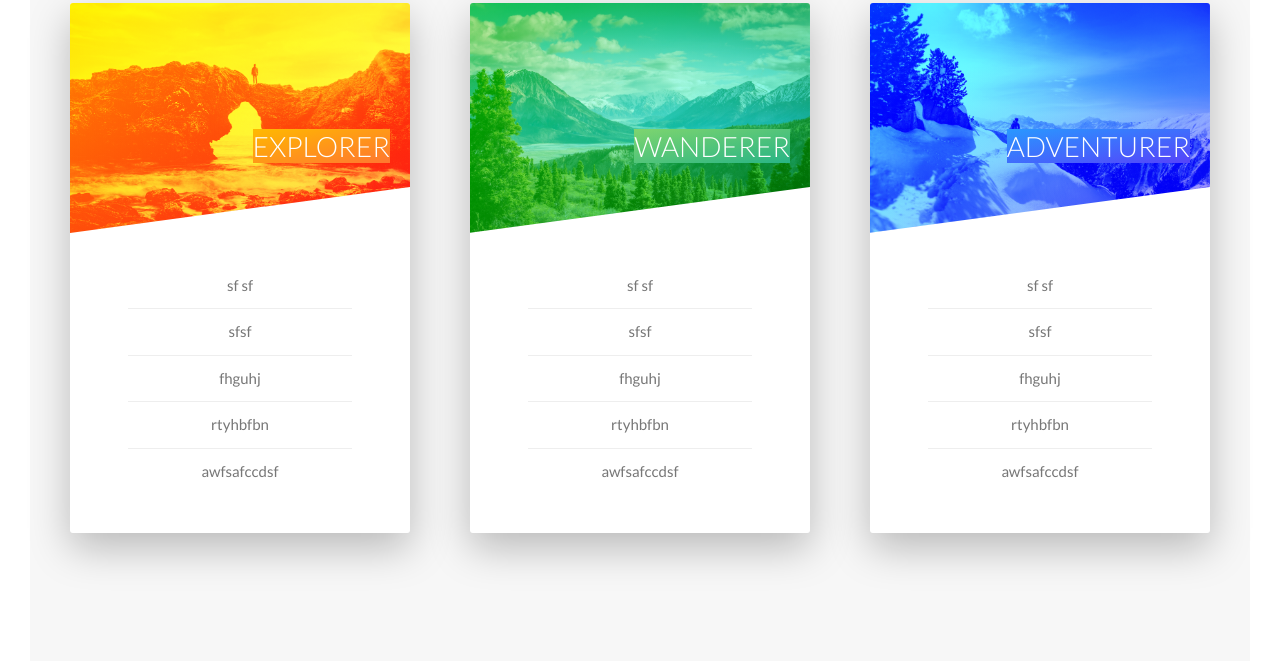
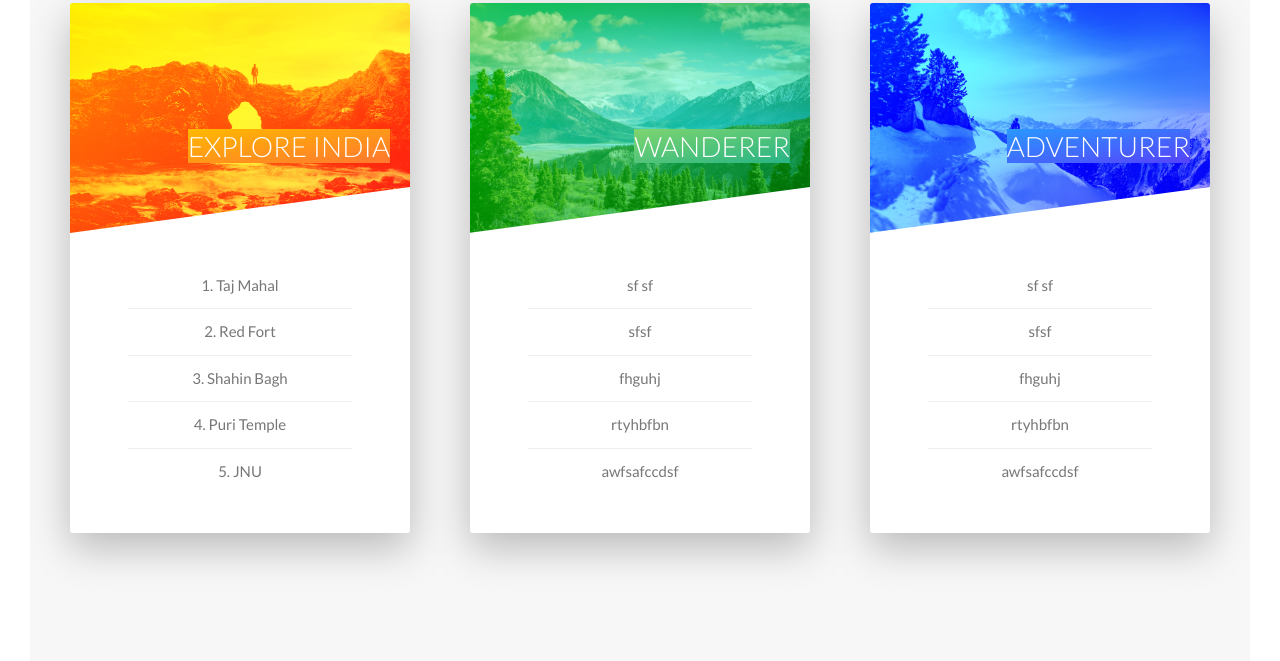
Before and after one commit to zephyrus21/Zephyr, a website: page index.html in a window 1280 px wide. Shown: the part 2411-3072 px from the top of the page. Drawn offline with Linux system fonts and the light colour scheme.

Commit message:
add meaningful syntax

```diff
--- a/index.html
+++ b/index.html
@@ -153,16 +153,16 @@
                             </div>
                             <h4/h4 class="card__heading">
                                 <span class="card__heading-span card__heading-span-1">
-                                    explorer
+                                    explore india
                                 </span>
                                 </h4>
                                 <div class="card__details">
                                     <ul>
-                                        <li>sf sf</li>
-                                        <li>sfsf </li>
-                                        <li>fhguhj</li>
-                                        <li>rtyhbfbn</li>
-                                        <li>awfsafccdsf</li>
+                                        <li>1. Taj Mahal</li>
+                                        <li>2. Red Fort</li>
+                                        <li>3. Shahin Bagh</li>
+                                        <li>4. Puri Temple</li>
+                                        <li>5. JNU</li>
                                     </ul>
                                 </div>
                         </div>
```
